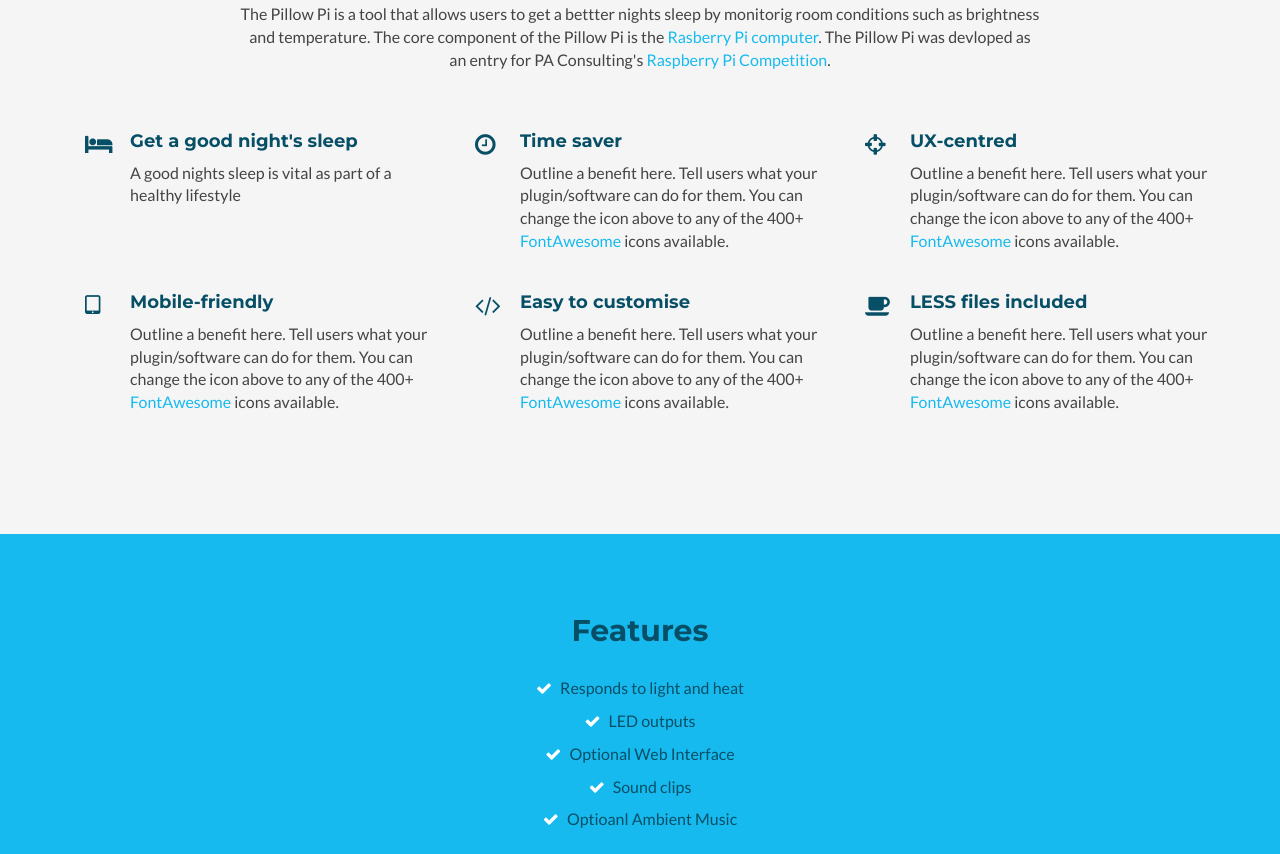
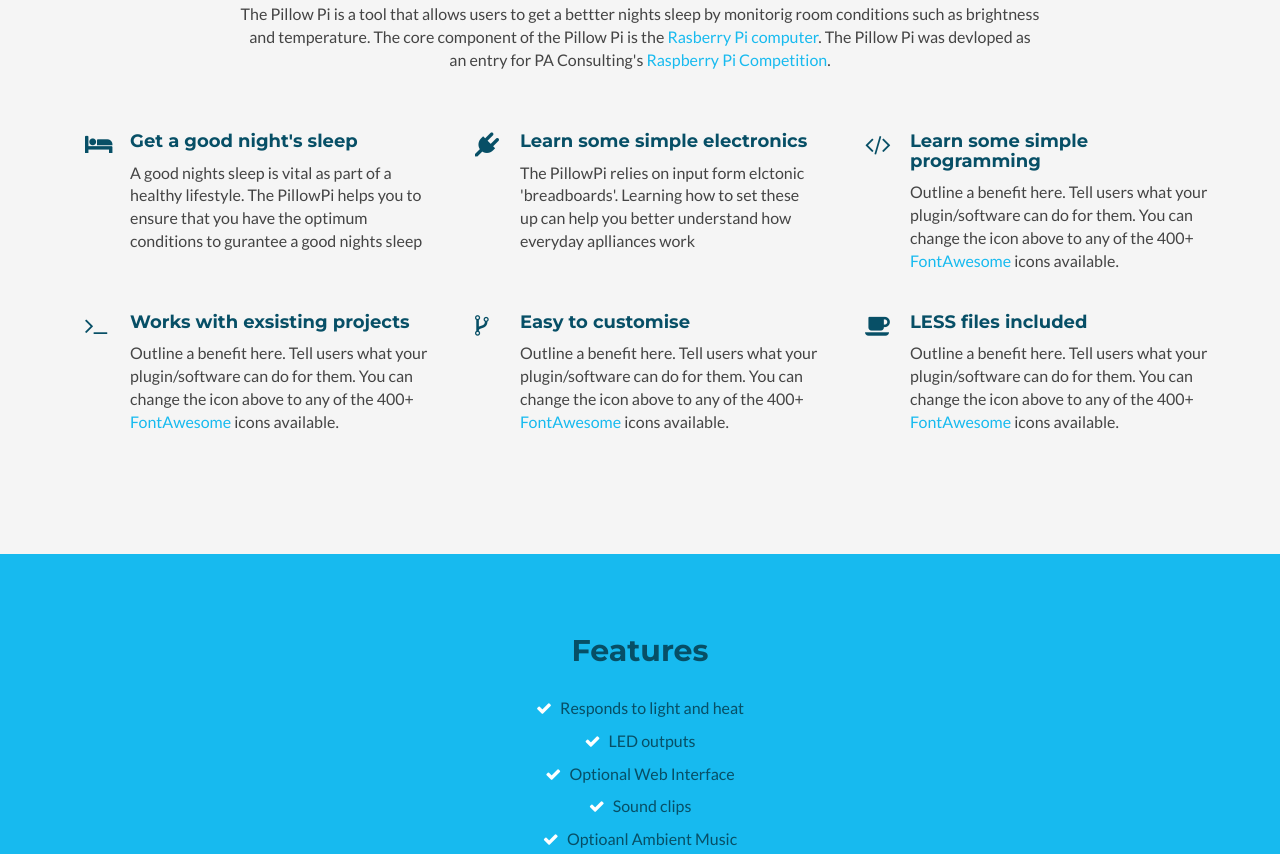
Before and after one commit to sedders123/PillowPi, a plain HTML site: page web/index.html in a window 1280 px wide. Shown: the part 835-1689 px from the top of the page. Drawn offline with Linux system fonts and the light colour scheme.

Commit message:
Updates to main webpage

```diff
--- a/web/index.html
+++ b/web/index.html
@@ -102,40 +102,40 @@
                     </div>
                     <div class="content">
                         <h3 class="sub-title">Get a good night's sleep</h3>
-                        <p>A good nights sleep is vital as part of a healthy lifestyle</p>
+                        <p>A good nights sleep is vital as part of a healthy lifestyle. The PillowPi helps you to ensure that you have the optimum conditions to gurantee a good nights sleep</p>
                     </div><!--//content-->
                 </div><!--//item-->
                 <div class="item col-md-4 col-sm-6 col-xs-12">
                     <div class="icon-holder">
-                        <i class="fa fa-clock-o"></i>
+                        <i class="fa fa-plug"></i>
                     </div>
                     <div class="content">
-                        <h3 class="sub-title">Time saver</h3>
-                        <p>Outline a benefit here. Tell users what your plugin/software can do for them. You can change the icon above to any of the 400+ <a href="http://fortawesome.github.io/Font-Awesome/icons/" target="_blank">FontAwesome</a> icons available.</p>
+                        <h3 class="sub-title">Learn some simple electronics</h3>
+                        <p>The PillowPi relies on input form elctonic 'breadboards'. Learning how to set these up can help you better understand how everyday aplliances work</p>
                     </div><!--//content-->
                 </div><!--//item-->
                 <div class="item col-md-4 col-sm-6 col-xs-12">
                     <div class="icon-holder">
-                        <i class="fa fa-crosshairs"></i>
+                        <i class="fa fa-code"></i>
                     </div>
                     <div class="content">
-                        <h3 class="sub-title">UX-centred</h3>
+                        <h3 class="sub-title">Learn some simple programming</h3>
                         <p>Outline a benefit here. Tell users what your plugin/software can do for them. You can change the icon above to any of the 400+ <a href="http://fortawesome.github.io/Font-Awesome/icons/" target="_blank">FontAwesome</a> icons available.</p>
                     </div><!--//content-->
                 </div><!--//item-->
                 <div class="clearfix visible-md"></div>
                 <div class="item col-md-4 col-sm-6 col-xs-12">
                     <div class="icon-holder">
-                        <i class="fa fa-tablet"></i>
+                        <i class="fa fa-terminal"></i>
                     </div>
                     <div class="content">
-                        <h3 class="sub-title">Mobile-friendly</h3>
+                        <h3 class="sub-title">Works with exsisting projects</h3>
                         <p>Outline a benefit here. Tell users what your plugin/software can do for them. You can change the icon above to any of the 400+ <a href="http://fortawesome.github.io/Font-Awesome/icons/" target="_blank">FontAwesome</a> icons available.</p>
                     </div><!--//content-->
                 </div><!--//item-->
                 <div class="item col-md-4 col-sm-6 col-xs-12">
                     <div class="icon-holder">
-                        <i class="fa fa-code"></i>
+                        <i class="fa fa-code-fork"></i>
                     </div>
                     <div class="content">
                         <h3 class="sub-title">Easy to customise</h3>
@@ -233,8 +233,7 @@
             <div class="license-inner">
             <h2 class="title text-center">License</h2>
                 <div class="info">
-                    <p>This Bootstrap theme is made by UX designer <a href="https://www.linkedin.com/in/xiaoying" target="_blank">Xiaoying Riley</a> at 3rd Wave Media for developers and is <strong>100% FREE</strong> under the <a href="https://creativecommons.org/licenses/by/3.0/" target="_blank">Creative Commons Attribution 3.0 License (CC BY 3.0)</a></p>
-                    <p><strong>[Tip for developers]:</strong> If your project is open source, you might want to put a <a href="https://www.paypal.com/us/cgi-bin/?cmd=_donate-intro-outside" target="_blank">PayPal "Donate" button</a> below so your users can express their gratitude. If your project is commercial, you can put a <a href="https://www.paypal.com/us/cgi-bin/webscr?cmd=_singleitem-intro-outside" target="_blank">PayPal "Buy Now" button</a> instead.</p>
+                    <p>The PillowPi code is made by {Team Name here} and is <strong>100% FREE</strong> under the <a href="http://creativecommons.org/licenses/by-sa/4.0/" target="_blank">Attribution-ShareAlike 4.0 International (CC BY-SA 4.0))</a></p>
                 </div><!--//info-->
             </div><!--//license-inner-->
         </div><!--//container-->
@@ -246,14 +245,9 @@
             <div class="contact-inner">
                 <h2 class="title  text-center">Contact</h2>
                 <p class="intro  text-center">We hope you find the Pillow Pi useful <br />Feel free to get in touch if you have any questions or suggestions.</p>
-                <div class="clearfix"></div>
                 <div class="info text-center">
-                    <h4 class="sub-title">Get Connected</h4>
                     <ul class="social-icons list-inline">
-                        <li><a href="https://twitter.com/3rdwave_themes" target="_blank"><i class="fa fa-twitter"></i></a></li>
-                        <li><a href="https://www.facebook.com/3rdwavethemes" target="_blank"><i class="fa fa-facebook"></i></a></li>
-                        <li><a href="https://www.linkedin.com/in/xiaoying"><i class="fa fa-linkedin"></i></a></li>
-                        <li><a href="http://www."><i class="fa fa-instagram"></i></a></li>
+                        <li><a href="http://www.github.com/sedders123/PillowPi"><i class="fa fa-github"></i></a></li>
                         <li class="last"><a href="mailto:14sedensmj68@collyers.ac.uk"><i class="fa fa-envelope"></i></a></li>
                     </ul>
                 </div><!--//info-->
```
